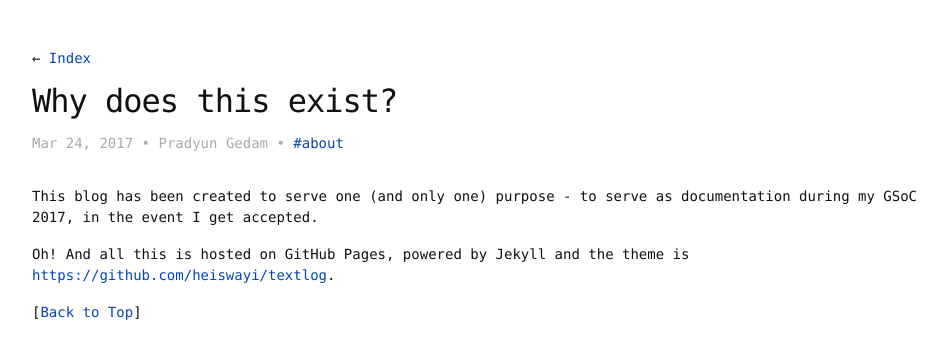
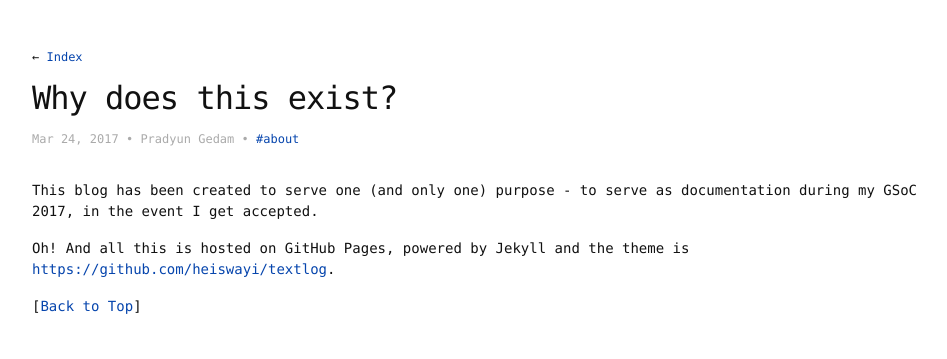
Before and after one commit to pradyunsg/gsoc-2017, a Jekyll site: the page built from _posts/2017-03-24-why-does-this-exist.md, in a window 1280 px wide. Shown: the top 359 px of the page, without its empty margins (8-955 px from the left). Built offline with Jekyll 4.4.1, drawn with Linux system fonts in a browser that asks for light colours; some web fonts are replaced.

Commit message:
Make dates smaller

```diff
--- a/css/main.scss
+++ b/css/main.scss
@@ -9,7 +9,7 @@ $base-font-family: Inconsolata, Monaco, Consolas, monospace;
 $code-font-family: $base-font-family;
 $base-font-size:   14px;
 $base-font-weight: 400;
-$small-font-size:  0.875rem;
+$small-font-size:  0.75rem;
 $base-line-height: 1.5;
 
 $spacing-unit:     2rem;
```
